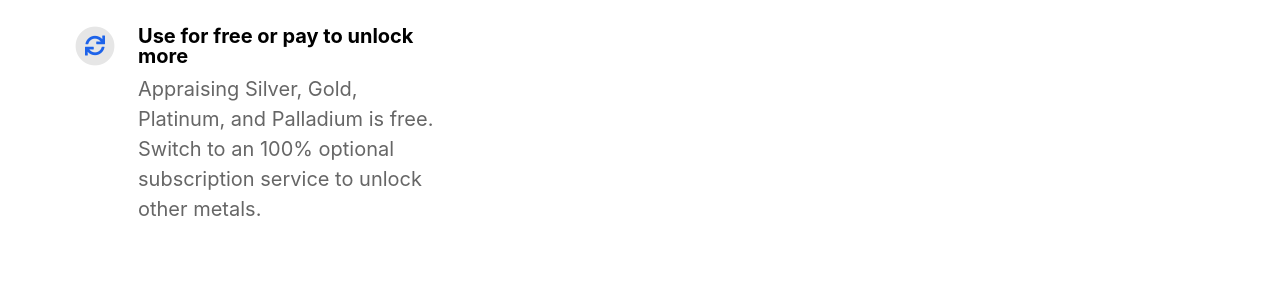
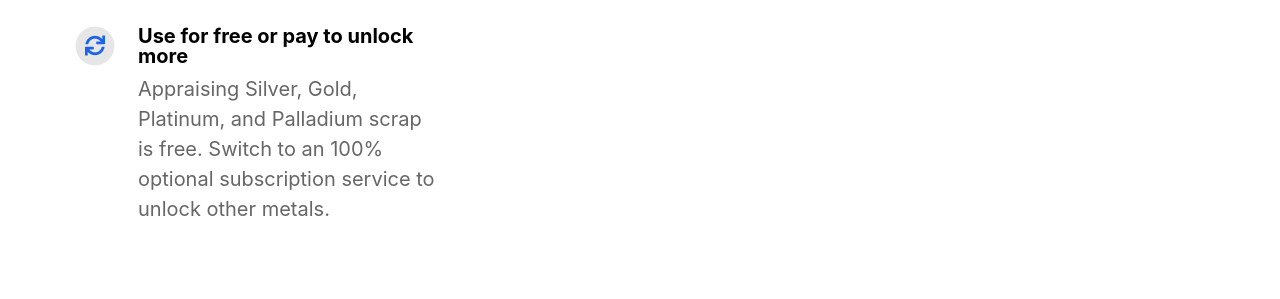
Before and after one commit to PotionWare/Silver-Gold-Scrap-Calculator, a Jekyll site: the page built from index.html, in a window 1280 px wide. Shown: the part 1289-1588 px from the top of the page. Built offline with Jekyll 4.4.1, drawn with Linux system fonts in a browser that asks for light colours; nearby versions of some CDN libraries.

Commit message:
Update _config.yml

```diff
--- a/_config.yml
+++ b/_config.yml
@@ -48,7 +48,7 @@ features                                  :
     fontawesome_icon_name                 : play-circle
 
   - title                                 : Use for free or pay to unlock more
-    description                           : Appraising Silver, Gold, Platinum, and Palladium is free. Switch to an 100% optional subscription service to unlock other metals.
+    description                           : Appraising Silver, Gold, Platinum, and Palladium scrap is free. Switch to an 100% optional subscription service to unlock other metals.
     fontawesome_icon_name                 : sync
 
 
```
